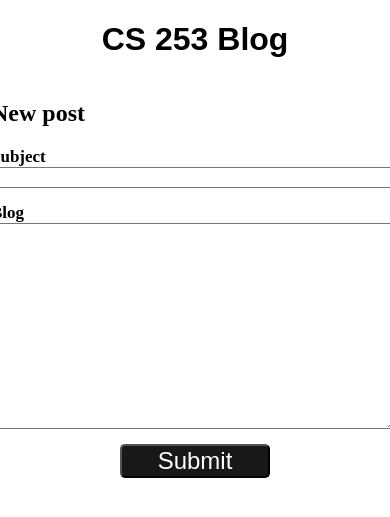
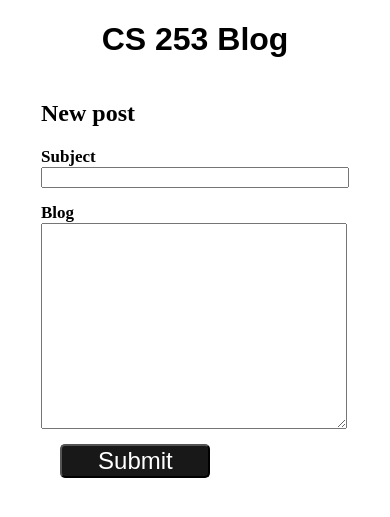
Before and after one commit to illegalGoose/SimpleBlog, a Flask app: page /blog/newpost in a window 390 px wide; the page is wider, and only the part inside the window is pictured. Shown: the top 517 px of that part. Run offline with Flask 2, Linux system fonts and the light colour scheme.

Commit message:
update style

```diff
--- a/templates/newpost.html
+++ b/templates/newpost.html
@@ -47,6 +47,31 @@
             margin: auto;
             width: 150px;
         }
+
+        @media screen and (max-width: 400px) {
+            form{
+                width: 0px;
+                margin-left: 50%;
+            }
+            input[type=submit]{
+                background-color: rgb(24, 24, 24);
+                color: white;
+                font-size: 24px;
+                border-radius: 5px;
+                margin: auto;
+                margin-right: 45%;
+                width: 150px;
+            }
+            textarea{
+                width: 300px;
+                height: 200px;
+                font-size: 17px;
+                font-family: monospace;
+            }
+            input[type=text]{
+                width: 300px;
+            }
+        }
     </style>
 </head>
 <body>
```
